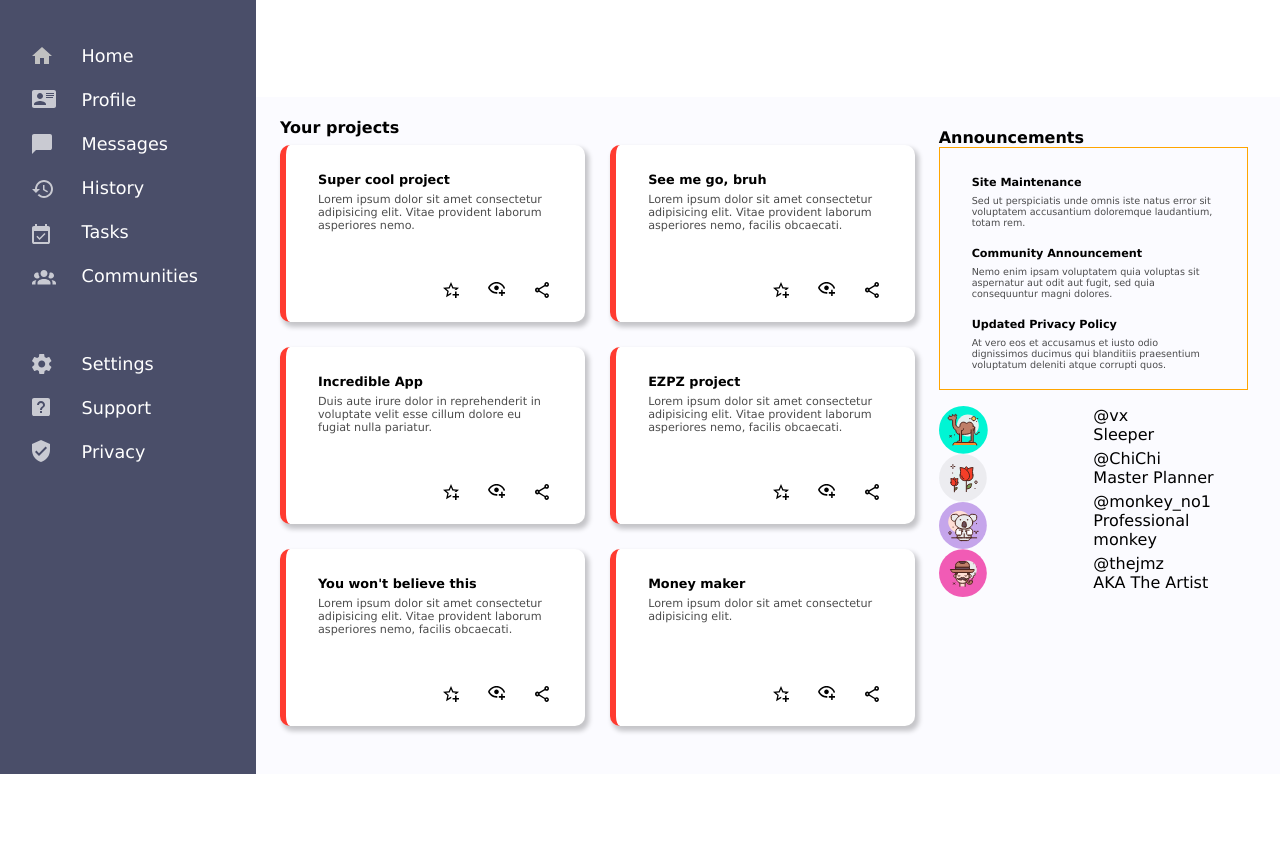
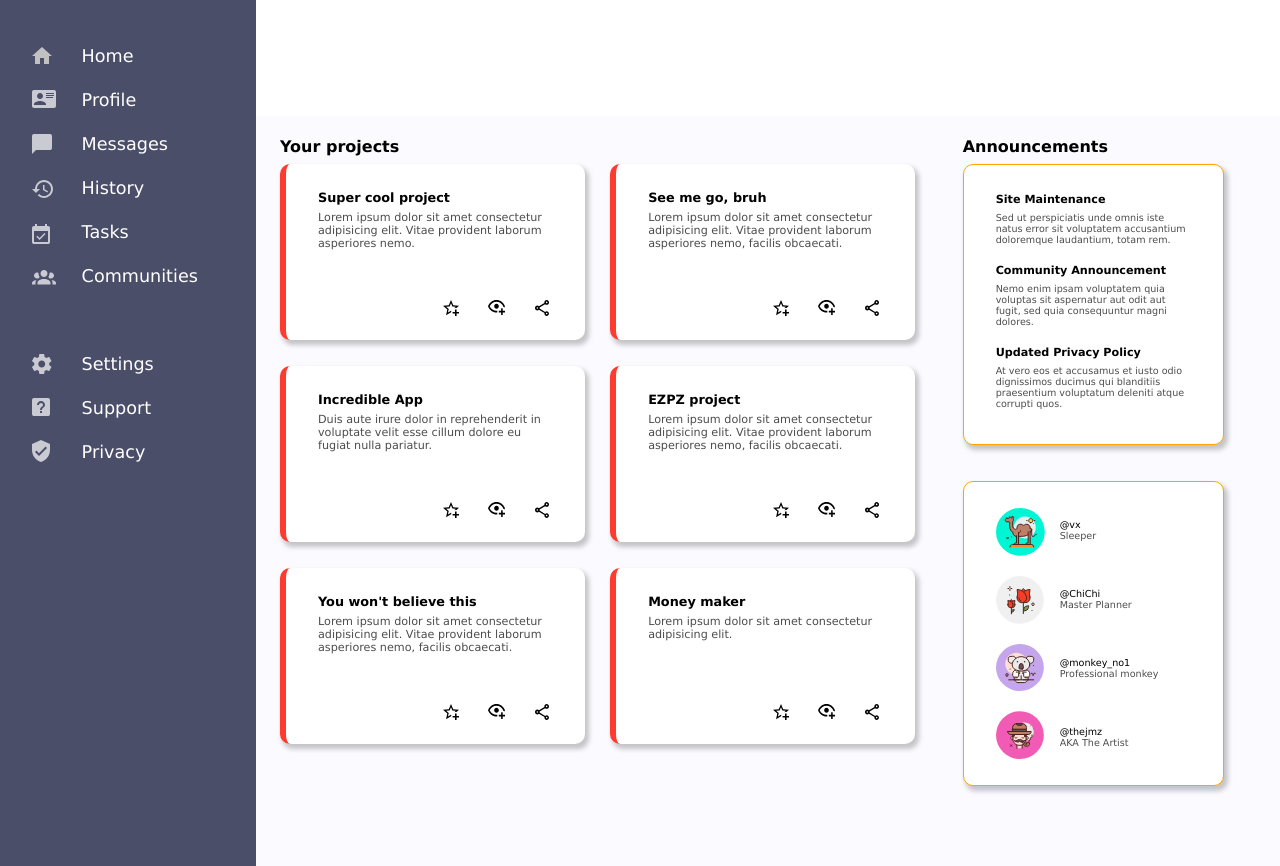
Before and after one commit to xvekii/admin-dashboard, a plain HTML site: page index.html in a window 1280 px wide. Shown: the part 72-938 px from the top of the page. Before the commit the page ends 846 px from the top, so only its background shows below. Drawn offline with Linux system fonts and the light colour scheme.

Commit message:
Edit trend container and wrapper, adjust sizing

```diff
--- a/styles.css
+++ b/styles.css
@@ -138,6 +138,18 @@ h4 {
   height: auto;
 }
 
+.trend-container h4 {
+  padding: 0 0 0.5rem 0;
+}
+
+.inner-ann-trend-wrapper {
+  display: grid;
+  grid-template-columns: 1fr;
+  grid-template-rows: 1fr;
+  gap: 2.3rem;
+  padding: 0.5rem 1.5rem 3rem;
+}
+
 .inner-ann-trend-wrapper p {
   margin-top: 0;
   color: #000000b3;
@@ -145,13 +157,11 @@ h4 {
 }
 
 .ann-trend-container h4 {
-  padding: 0;
   margin-bottom: 0;
 }
 
 .ann-trend-container {
-  /* display: grid; */
-  padding: 0.6rem 2rem 2rem 0;
+  padding: 0 2rem 2rem 0;
 }
 
 h5 {
@@ -161,19 +171,45 @@ h5 {
 
 .ann-wrapper {
   border: 1px solid orange;
-  padding: 0.6rem 2rem;
+  padding: 0.6rem 2rem 1.6rem;
 }
 
 .trend-wrapper {
   display: grid;
-  grid-template-columns: 1fr 1fr;
+  grid-template-columns: 3rem 1fr;
+  border: 1px solid orange;
+  padding: 0.6rem 2rem;
+}
+
+.ann-wrapper, .trend-wrapper {
+  background-color: #FFFFFF;
+  box-shadow: 3px 4px 5px 1px #00000038;
+  border-radius: 10px;
 }
 
 .trending-ul {
   display: grid;
   grid-template-columns: 1fr;
+  align-items: center;
+  gap: 1.6rem;
+  padding-left: 1rem;
 }
 
 .trend-div {
   display: grid;
 }
+
+.handle-span {
+  font-size: 0.6rem;
+}
+
+.desc-span {
+  color: #000000b3;
+  font-size: 0.6rem;
+}
+
+.trend-icons {
+  display: grid;
+  grid-template-columns: 1rem;
+  gap: 20px;
+}
```
